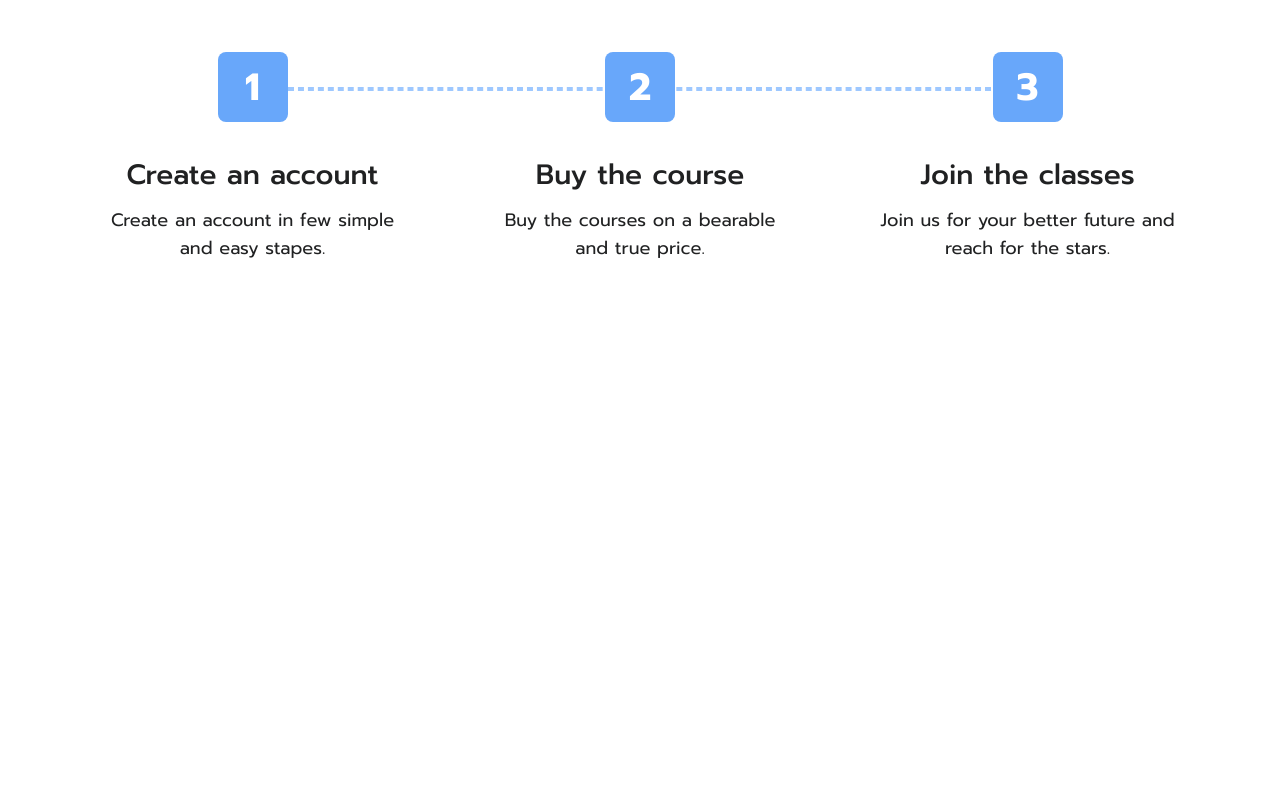
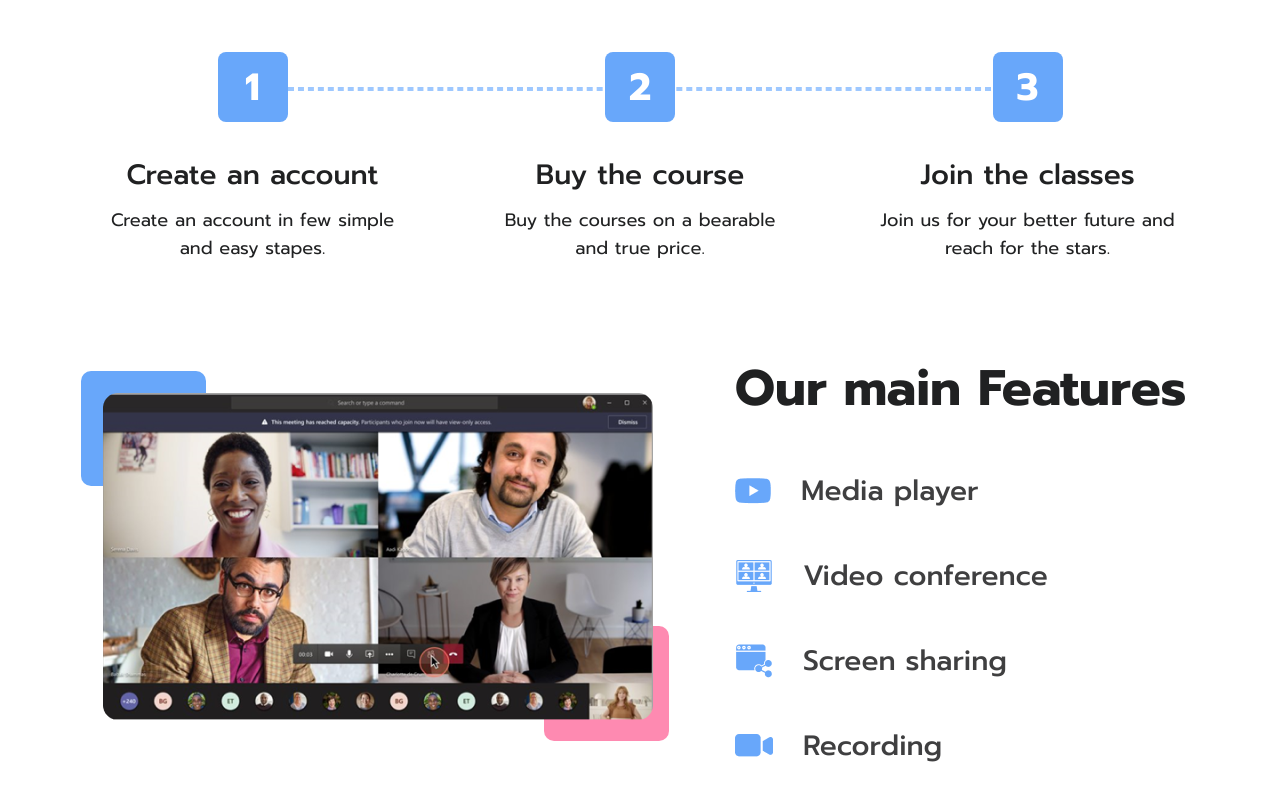
Before and after one commit to piloterick/vartual.classroom, a plain HTML site: page index.html in a window 1280 px wide. Shown: the part 887-1697 px from the top of the page. Before the commit the page ends 1149 px from the top, so only its background shows below. Drawn offline with Linux system fonts and the light colour scheme.

Commit message:
Create the third-section

```diff
--- a/css/components/main-title.css
+++ b/css/components/main-title.css
@@ -8,3 +8,7 @@
     font-weight: 600;
     line-height: 87px;
 }
+
+.main-title.-mg {
+    margin-bottom: 43px;
+}
--- /dev/null
+++ b/css/components/third-section.css
@@ -0,0 +1,5 @@
+.third-section {
+    display: flex;
+    margin-top: 130.5px;
+    position: absolute;
+}
--- a/index.html
+++ b/index.html
@@ -17,6 +17,9 @@
     <link rel="stylesheet" href="css/components/main-banner.css">
     <link rel="stylesheet" href="css/components/second-section.css">
     <link rel="stylesheet" href="css/components/main-wrapper.css">
+    <link rel="stylesheet" href="css/components/third-section.css">
+    <link rel="stylesheet" href="css/components/main-image.css">
+    <link rel="stylesheet" href="css/components/main-list.css">
 
 </head>
 <body>
@@ -91,5 +94,35 @@
             </article>
         </div>
     </section>
+
+    <section class="third-section">
+        <div class="main-image">
+            <img src="assets/img/vid.png" alt="Imagem do video">
+        </div>
+        <div class="main-list">
+            <h1 class="main-title -mg">Our main Features</h1>
+
+            <figure class="list">
+                <img src="assets/img/youtube.png" alt="">
+                    <figcaption class="caption">Media player</figcaption>
+                </img>
+            </figure>
+            <figure class="list">
+                <img src="assets/img/tela.png" alt="">
+                    <figcaption class="caption">Video conference</figcaption>
+                </img>
+            </figure>
+            <figure class="list">
+                <img src="assets/img/compartilhar.png" alt="">
+                    <figcaption class="caption">Screen sharing</figcaption>
+                </img>
+            </figure>
+            <figure class="list">
+                <img src="assets/img/gravar.png" alt="">
+                    <figcaption class="caption">Recording</figcaption>
+                </img>
+            </figure>
+        </div>
+    </section>
 </body>
 </html>
```
